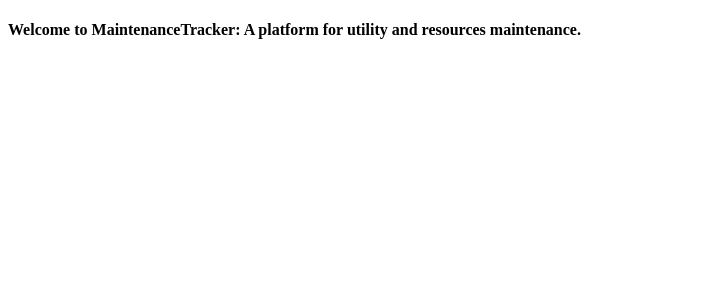
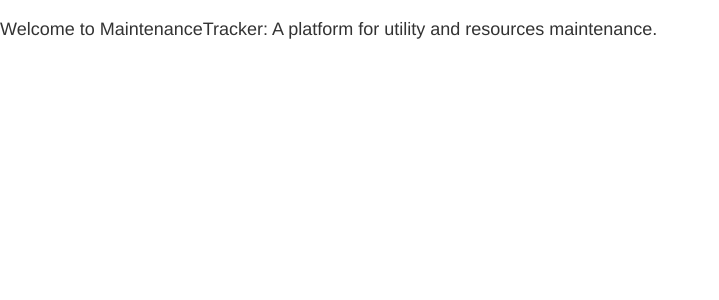
Before and after one commit to IniOluwa/bc-19-maintenance-tracker, a Node server app: template views/index.ejs in a window 1280 px wide. Shown: the top 300 px of the page, without its empty margins (0-719 px from the left). Run offline with Node 20, Linux system fonts and the light colour scheme; the template is opened without the code that fills it, so the values that code supplies are empty; some libraries are stand-ins or nearby versions.

Commit message:
Bootstrap added to index template

```diff
--- a/views/index.ejs
+++ b/views/index.ejs
@@ -1,6 +1,11 @@
 <!DOCTYPE html>
 <html>
 <head>
+    <link rel="stylesheet" href="https://maxcdn.bootstrapcdn.com/bootstrap/3.3.7/css/bootstrap.min.css" integrity="sha384-BVYiiSIFeK1dGmJRAkycuHAHRg32OmUcww7on3RYdg4Va+PmSTsz/K68vbdEjh4u" crossorigin="anonymous">
+    <link rel="stylesheet" href="https://maxcdn.bootstrapcdn.com/bootstrap/3.3.7/css/bootstrap-theme.min.css" integrity="sha384-rHyoN1iRsVXV4nD0JutlnGaslCJuC7uwjduW9SVrLvRYooPp2bWYgmgJQIXwl/Sp" crossorigin="anonymous">
+    <link rel="stylesheet" type="text/css" href="https://cdnjs.cloudflare.com/ajax/libs/normalize/4.2.0/normalize.min.css">
+    <script src="https://maxcdn.bootstrapcdn.com/bootstrap/3.3.7/js/bootstrap.min.js" integrity="
+    sha384-Tc5IQib027qvyjSMfHjOMaLkfuWVxZxUPnCJA7l2mCWNIpG9mGCD8wGNIcPD7Txa" crossorigin="anonymous"></script>
     <title><%= title %></title>
 </head>
 <body>
```
